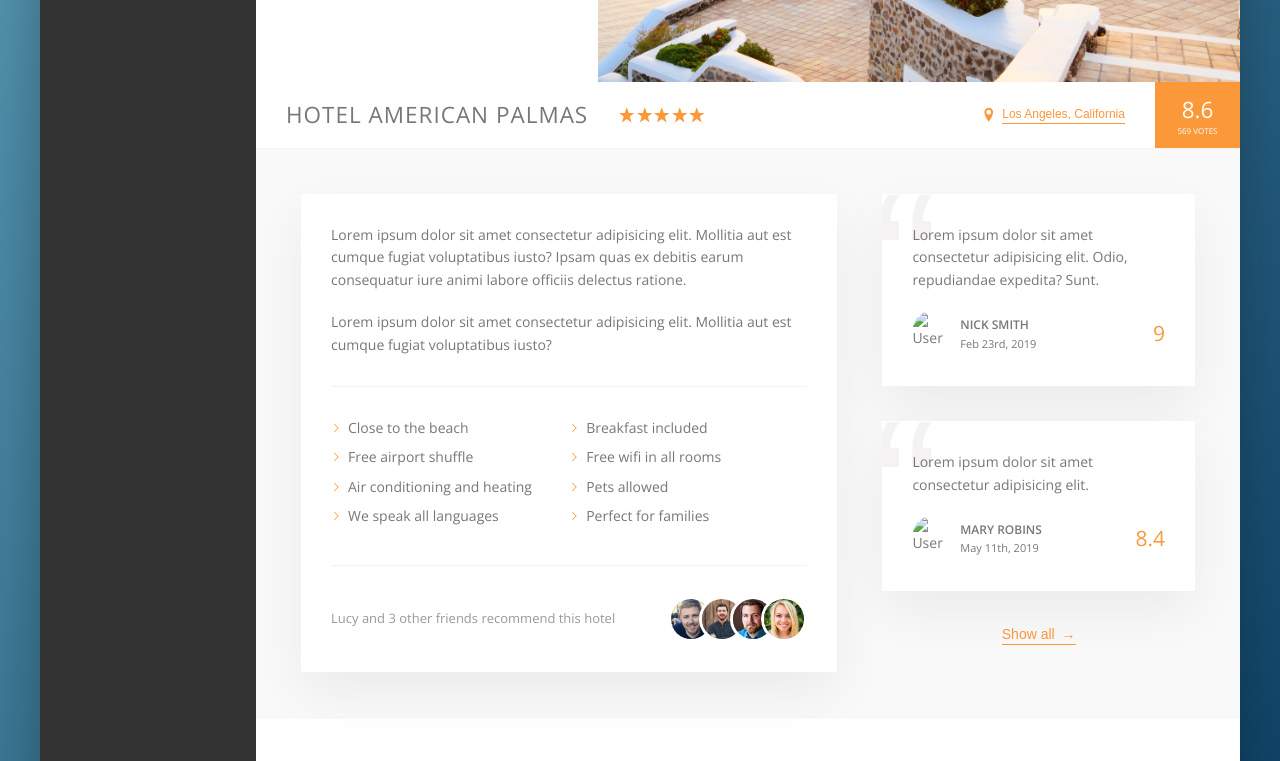
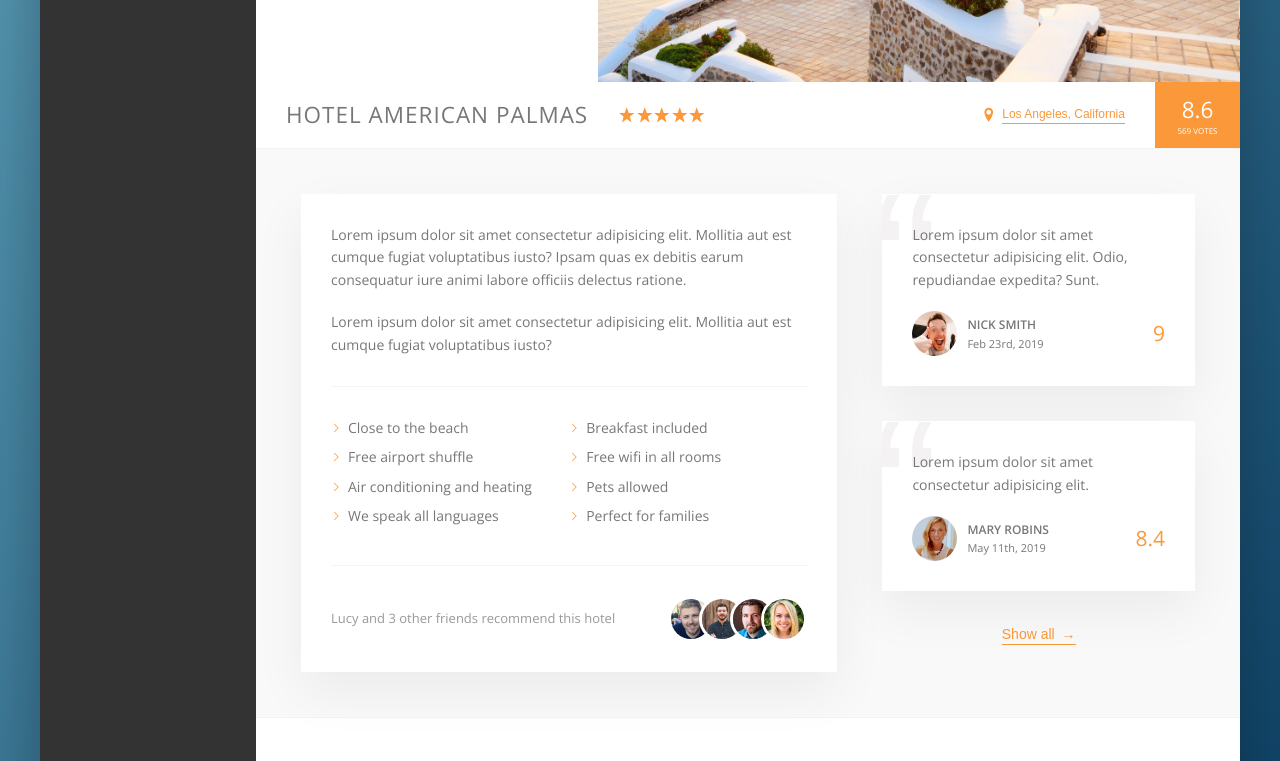
Before and after one commit to N-bred/Trillo-Project, a website: page index.html in a window 1280 px wide. Shown: the part 453-1214 px from the top of the page. Drawn offline with nearby package versions, Linux system fonts and the light colour scheme; the site is published under a folder, as on GitHub Pages, so addresses that start at the root find nothing.

Commit message:
Update index.html

```diff
--- a/index.html
+++ b/index.html
@@ -226,7 +226,7 @@
                         </blockquote>
                         <figcaption class="review__user">
                            <img
-                              src="/img/user-1.jpg"
+                              src="img/user-1.jpg"
                               alt="User"
                               class="review__photo"
                            />
@@ -249,7 +249,7 @@
                         </blockquote>
                         <figcaption class="review__user">
                            <img
-                              src="/img/user-2.jpg"
+                              src="./img/user-2.jpg"
                               alt="User"
                               class="review__photo"
                            />
```
